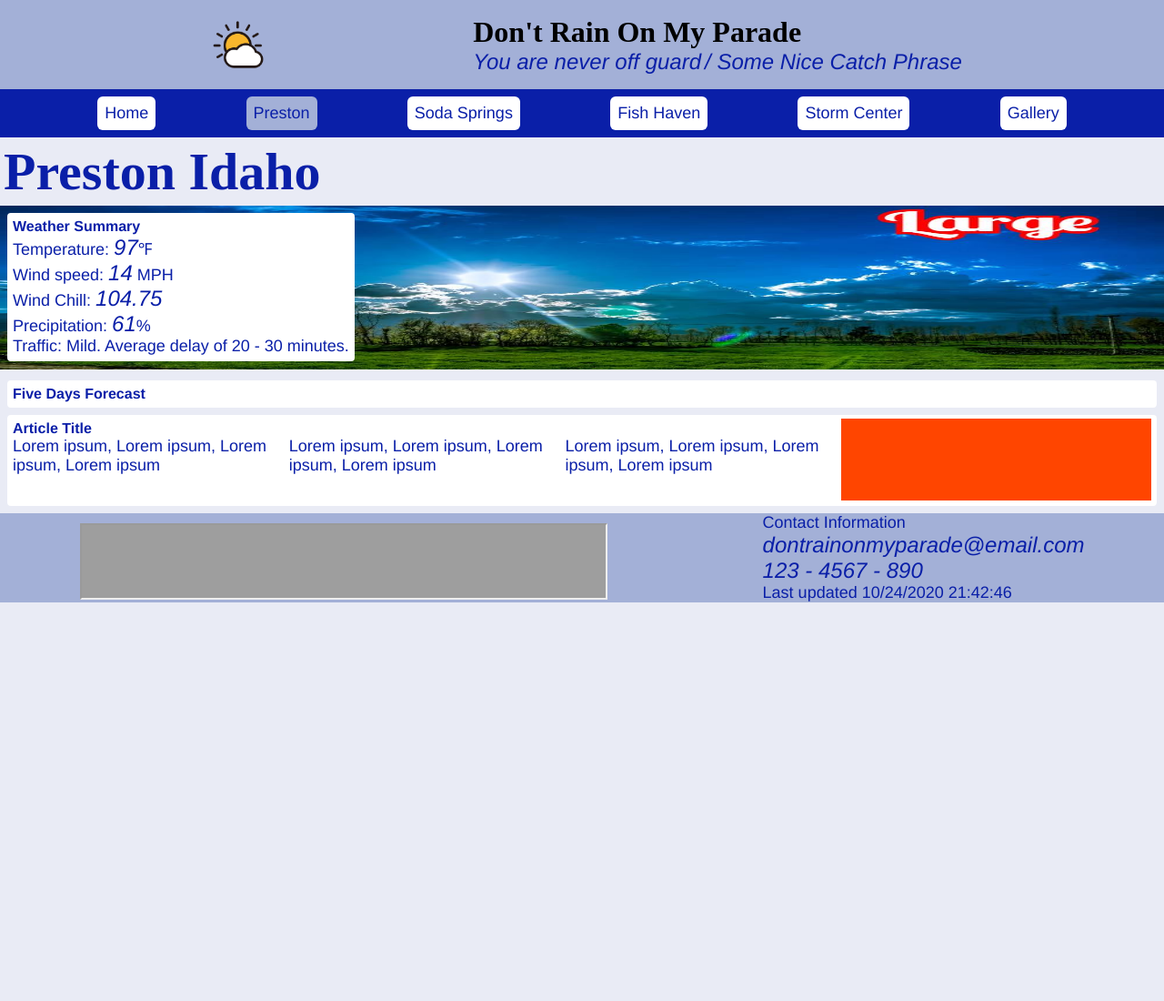
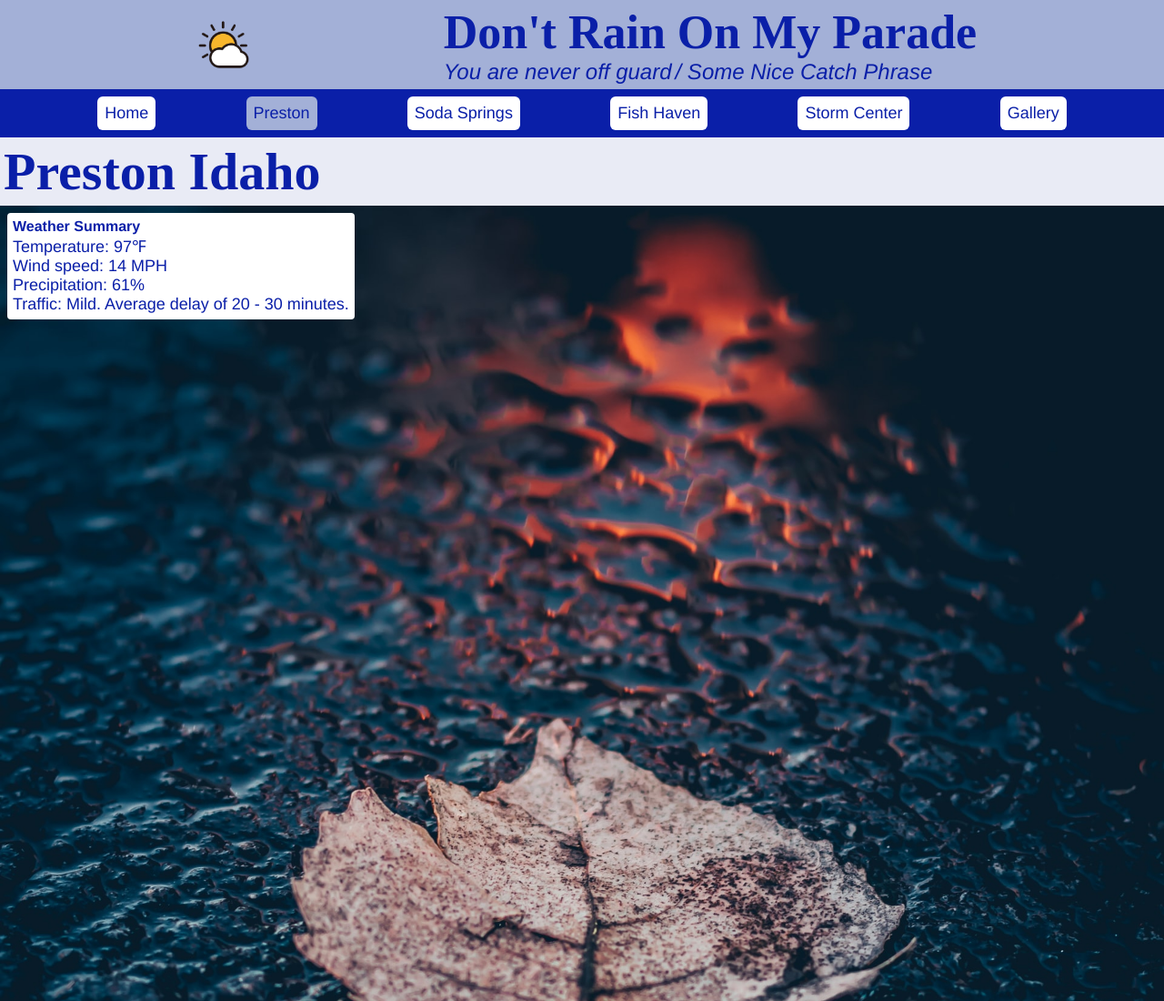
Before and after one commit to LeoMosiah/leomosiah.github.io, a plain HTML site: page lesson6/preston-6.html in a window 1280 px wide. Shown: the top 1100 px of the page at 91% size. Before the commit the page ends 800 px from the top, so only its background shows below. Drawn offline with Linux system fonts and the light colour scheme; grey boxes are pictures that could not be loaded; a script that the page names is missing.

Commit message:
remove max-height

```diff
--- a/lesson6/css/small.css
+++ b/lesson6/css/small.css
@@ -117,7 +117,6 @@ h2 {
 
 .heroImage {
     width: 100%;
-    max-height: 180px;
 }
 
 section {
--- a/lesson6/preston-6.html
+++ b/lesson6/preston-6.html
@@ -24,7 +24,7 @@
 <header>
     <img src="iconfinder_weather.png" alt="Don't Rain on My Parade Logo">
     <div>
-        <h1>Don't Rain On My Parade</h1>
+        <h3>Don't Rain On My Parade</h3>
         <span>You are never off guard</span>
         <span class="catchPhrase">/ Some Nice Catch Phrase</span>
     </div>
@@ -58,17 +58,12 @@
     </nav>
     <h2>Preston Idaho</h2>
     <div class="heroImageWrapper">
-        <picture>
-            <source media="(min-width: 1024px)" srcset="./images/hero-large.jpg">
-            <source media="(min-width: 768px)" srcset="./images/hero-medium.jpg">
-            <img class="heroImage" src="./images/hero-small.jpg" alt="Rainy Day">
-        </picture>
+        <img class="heroImage" src="images/john-noonan-unsplash.jpg" alt="Rainy Day">
         <section>
             <h4>Weather Summary</h4>
-            <p>Temperature: <span id="temperature">97</span>℉</p>
-            <p>Wind speed: <span id="windSpeed">14</span> MPH</p>
-            <p>Wind Chill: <span id="windchill">N/A</span></p>
-            <p>Precipitation: <span>61</span>%</p>
+            <p>Temperature: 97℉</p>
+            <p>Wind speed: 14 MPH</p>
+            <p>Precipitation: 61%</p>
             <p>Traffic: Mild. Average delay of 20 - 30 minutes.</p>
         </section>
     </div>
@@ -96,9 +91,6 @@
         <iframe width="100%" height="100%" src="https://maps.google.com/maps?q=preston%20idaho&t=&z=13&ie=UTF8&iwloc=&output=embed"></iframe>
     </div>
 </footer>
-<script src="https://ajax.googleapis.com/ajax/libs/webfont/1.6.26/webfont.js"></script>
-<script src="./js/fontLoader.js"></script>
-<script src="./js/windchill.js"></script>
 </body>
 
 </html>
```
